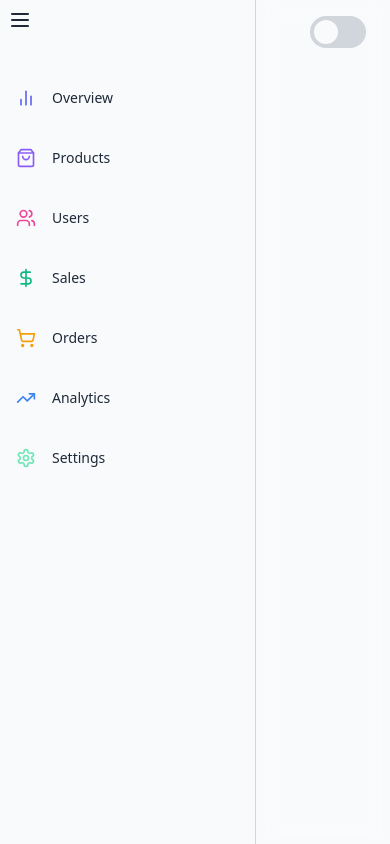
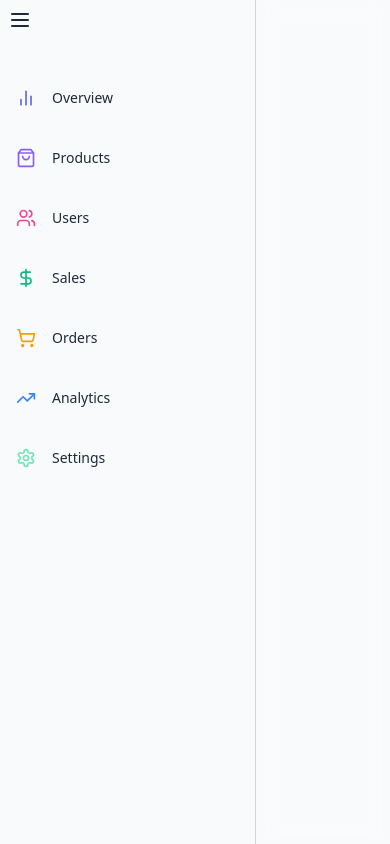
Before and after one commit to lailacampos/adm-dashboard, a React (Vite) app: page / in a window 390 px wide. Built offline with nearby package versions, Linux system fonts and the light colour scheme.

Commit message:
add Header component and remove Navbar for improved layout and organization

```diff
--- /dev/null
+++ b/src/components/Header.tsx
@@ -0,0 +1,20 @@
+import ThemeSwitcher from "./ThemeSwitcher";
+
+interface HeaderProps {
+    title: string;
+}
+
+const Header: React.FC<HeaderProps> = ({ title }) => {
+    return (
+        <header className="bg-opacity-50 backdrop-blur-md shadow-lg border-b fixed top-0 w-full h-16 flex items-center justify-between
+            bg-gray-50 border-gray-300
+            dark:bg-gray-800 dark:border-gray-700">
+            <div className="max-w-7xl ml-30 md:ml-48 text-left py-4 px-4 sm:px-6 lg:px-8">
+                <h1 className="text-2xl font-semibold text-gray-800 dark:text-gray-100">{title}</h1>
+            </div>
+            <ThemeSwitcher />
+        </header>
+    );
+};
+
+export default Header;
--- a/src/components/Navbar.tsx
+++ /dev/null
@@ -1,11 +0,0 @@
-import ThemeSwitcher from "./ThemeSwitcher";
-
-const Navbar = () => {
-    return (
-        <nav className="fixed top-0 w-full h-16 px-6 flex items-center justify-end">
-            <ThemeSwitcher />
-        </nav>
-    );
-};
-
-export default Navbar;
--- a/src/components/ThemeSwitcher.tsx
+++ b/src/components/ThemeSwitcher.tsx
@@ -19,9 +19,7 @@ const ThemeSwitcher: React.FC = () => {
                     className="sr-only"
                 />
                 <div className="block w-14 h-8 bg-gray-300 rounded-full"></div>
-                <div className={`absolute left-1 top-1 w-6 h-6 rounded-full transition ${theme === "dark" ? "translate-x-6 bg-gray-900" : "bg-gray-50"}`}>
-
-                </div>
+                <div className={`absolute left-1 top-1 w-6 h-6 rounded-full transition ${theme === "dark" ? "translate-x-6 bg-gray-900" : "bg-gray-50"}`} />
             </div>
         </label>
     );
--- a/src/layouts/MainLayout.tsx
+++ b/src/layouts/MainLayout.tsx
@@ -1,6 +1,5 @@
 import { Outlet } from "react-router-dom";
 import Sidebar from "../components/Sidebar";
-import Navbar from "../components/Navbar";
 
 const MainLayout = () => {
     return (
@@ -12,7 +11,6 @@ const MainLayout = () => {
                         dark:from-gray-950 dark:via-gray-800 dark:to-gray-950 dark:opacity-80" />
                     <div className="absolute inset-0 backdrop-blur-sm" />
                 </div>
-            <Navbar />
             <Sidebar />
             <Outlet />
         </div>
```
